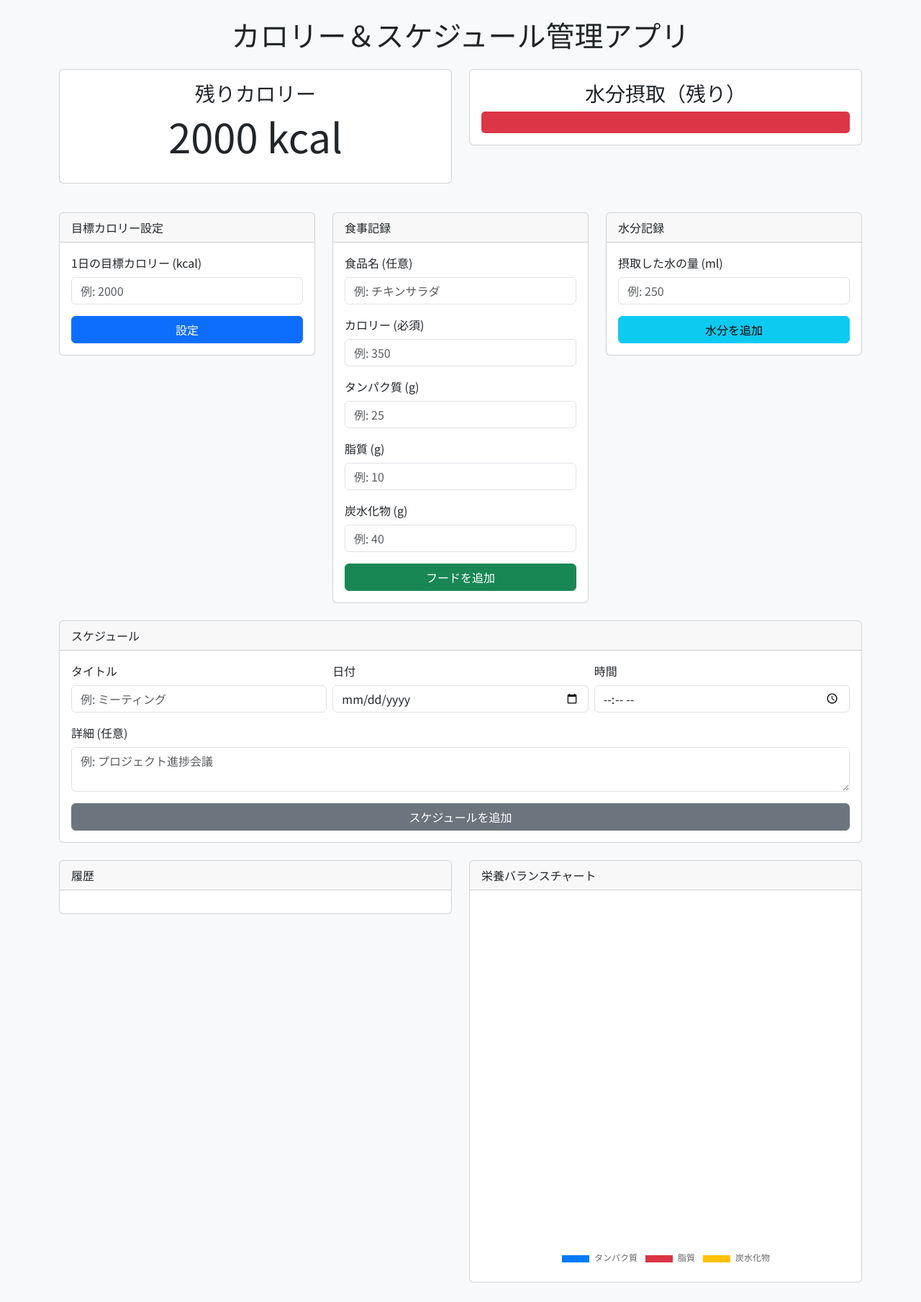
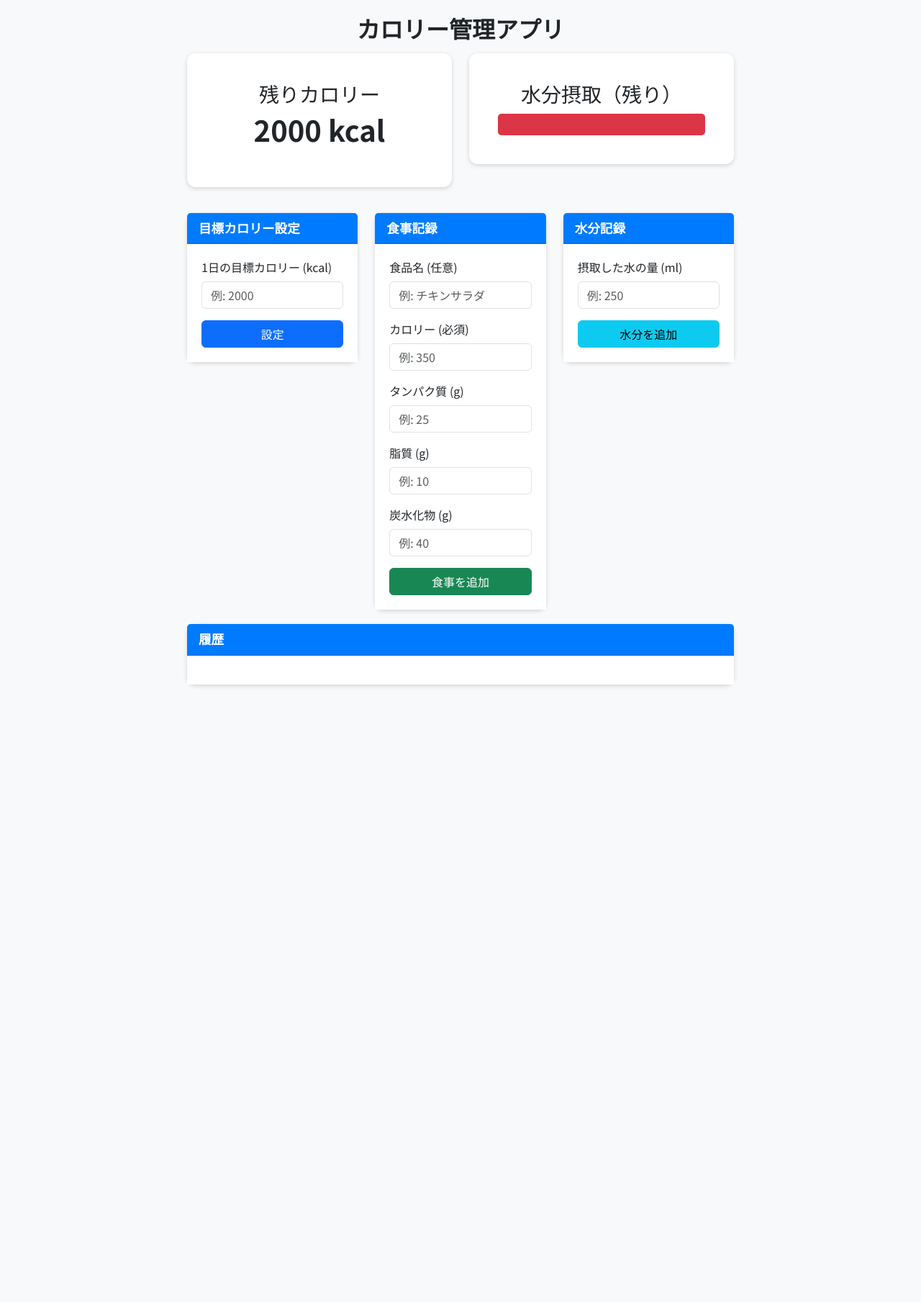
Before and after one commit to hyriam/calorie-app, a plain HTML site: page index.html in a window 1280 px wide. Shown: the whole page at 72% size. After the commit the page ends 991 px from the top, so only its background shows below. Drawn offline with nearby package versions, Linux system fonts and the light colour scheme.

Commit message:
Update index.html

```diff
--- a/index.html
+++ b/index.html
@@ -2,9 +2,9 @@
 <html lang="ja">
 <head>
   <meta charset="UTF-8">
-  <title>カロリー＆スケジュール管理アプリ</title>
+  <title>カロリー管理アプリ</title>
   <meta name="viewport" content="width=device-width, initial-scale=1">
-  <!-- マニフェストの指定 -->
+  <!-- マニフェストの指定（必要なら用意してください） -->
   <link rel="manifest" href="manifest.json">
   <!-- Bootstrap CSS / Google Fonts -->
   <link href="https://cdn.jsdelivr.net/npm/bootstrap@5.3.0/dist/css/bootstrap.min.css" rel="stylesheet">
@@ -13,26 +13,58 @@
     body {
       font-family: 'Noto Sans JP', sans-serif;
       background-color: #f8f9fa;
-      color: #212525;
-      transition: background-color 0.3s, color 0.3s;
+      color: #212529;
+      margin: 0;
+      padding: 0;
     }
-    /* ダークモード対応 */
-    @media (prefers-color-scheme: dark) {
-      body {
-        background-color: #121212;
-        color: #e0e0e0;
+    .container {
+      max-width: 800px;
+      margin: 0 auto;
+      padding: 20px;
     }
+    h1 {
+      font-size: 2rem;
+      font-weight: bold;
+      margin-bottom: 1rem;
+      text-align: center;
+    }
+    /* カードの見た目をアプリライクに */
     .card {
-        background-color: #1e1e1e;
+      margin-bottom: 20px;
+      border: none;
+      border-radius: 12px;
+      box-shadow: 0 2px 6px rgba(0,0,0,0.15);
     }
+    .card-header {
+      background-color: #007bff;
+      color: #fff;
+      font-weight: bold;
+      border-top-left-radius: 12px;
+      border-top-right-radius: 12px;
+      font-size: 1.1rem;
     }
-    /* 水分進捗バー（残り量が減るデザイン） */
+    .card-body {
+      background-color: #fff;
+      padding: 20px;
+      font-size: 1rem;
+    }
+    /* ダッシュボード用のスタイル */
+    .dashboard-card {
+      text-align: center;
+      padding: 20px;
+    }
+    .dashboard-card .display-4 {
+      font-size: 2.5rem;
+      font-weight: bold;
+    }
+    /* 水分進捗バー（残量が減るデザイン） */
     .progress-container {
       background-color: #28a745;
       height: 30px;
       border-radius: 5px;
       overflow: hidden;
       position: relative;
+      margin-top: 10px;
     }
     .progress-water {
       height: 30px;
@@ -47,26 +79,30 @@
       color: #fff;
       font-weight: bold;
     }
+    /* 履歴リストのスタイル */
+    .history-list-item {
+      font-size: 0.95rem;
+    }
   </style>
 </head>
 <body>
-  <div class="container my-4">
-    <h1 class="text-center mb-4">カロリー＆スケジュール管理アプリ</h1>
+  <div class="container">
+    <h1>カロリー管理アプリ</h1>
 
     <!-- ダッシュボード -->
-    <div class="row mb-4">
-      <div class="col-md-6 mb-3">
-        <div class="card">
-          <div class="card-body text-center">
+    <div class="row mb-3">
+      <div class="col-md-6">
+        <div class="card dashboard-card">
+          <div class="card-body">
             <h3>残りカロリー</h3>
             <p id="remaining-calories" class="display-4">-- kcal</p>
           </div>
         </div>
       </div>
-      <div class="col-md-6 mb-3">
-        <div class="card">
+      <div class="col-md-6">
+        <div class="card dashboard-card">
           <div class="card-body">
-            <h3 class="text-center">水分摂取（残り）</h3>
+            <h3>水分摂取（残り）</h3>
             <div class="progress-container">
               <div class="progress-water" id="water-progress" style="width: 100%;"></div>
               <span id="water-remaining-text">2000 ml</span>
@@ -79,7 +115,7 @@
     <!-- 入力フォーム群 -->
     <div class="row">
       <!-- 目標カロリー設定 -->
-      <div class="col-md-4 mb-4">
+      <div class="col-md-4">
         <div class="card">
           <div class="card-header">目標カロリー設定</div>
           <div class="card-body">
@@ -92,7 +128,7 @@
         </div>
       </div>
       <!-- 食事記録 -->
-      <div class="col-md-4 mb-4">
+      <div class="col-md-4">
         <div class="card">
           <div class="card-header">食事記録</div>
           <div class="card-body">
@@ -116,12 +152,12 @@
               <label for="carbs" class="form-label">炭水化物 (g)</label>
               <input type="number" id="carbs" class="form-control" placeholder="例: 40">
             </div>
-            <button id="add-food-btn" class="btn btn-success w-100">フードを追加</button>
+            <button id="add-food-btn" class="btn btn-success w-100">食事を追加</button>
           </div>
         </div>
       </div>
       <!-- 水分記録 -->
-      <div class="col-md-4 mb-4">
+      <div class="col-md-4">
         <div class="card">
           <div class="card-header">水分記録</div>
           <div class="card-body">
@@ -135,62 +171,18 @@
       </div>
     </div>
 
-    <!-- スケジュール -->
-    <div class="row mb-4">
-      <div class="col-md-12">
+    <!-- 履歴（全ての記録を日付付きで表示） -->
     <div class="card">
-          <div class="card-header">スケジュール</div>
+      <div class="card-header">履歴</div>
       <div class="card-body">
-            <div class="row g-2">
-              <div class="col-md-4">
-                <label for="schedule-title" class="form-label">タイトル</label>
-                <input type="text" id="schedule-title" class="form-control" placeholder="例: ミーティング">
-              </div>
-              <div class="col-md-4">
-                <label for="schedule-date" class="form-label">日付</label>
-                <input type="date" id="schedule-date" class="form-control">
-              </div>
-              <div class="col-md-4">
-                <label for="schedule-time" class="form-label">時間</label>
-                <input type="time" id="schedule-time" class="form-control">
-              </div>
-            </div>
-            <div class="mt-3">
-              <label for="schedule-desc" class="form-label">詳細 (任意)</label>
-              <textarea id="schedule-desc" class="form-control" rows="2" placeholder="例: プロジェクト進捗会議"></textarea>
-            </div>
-            <button id="add-schedule-btn" class="btn btn-secondary w-100 mt-3">スケジュールを追加</button>
-          </div>
+        <ul id="history-list" class="list-group">
+          <!-- ここに履歴が追加されます -->
+        </ul>
       </div>
     </div>
   </div>
 
-    <!-- 履歴＆チャート -->
-    <div class="row">
-      <!-- 履歴 -->
-      <div class="col-md-6 mb-4">
-        <div class="card">
-          <div class="card-header">履歴</div>
-          <div class="card-body">
-            <ul id="history-list" class="list-group">
-              <!-- 各種履歴がここに表示されます -->
-            </ul>
-          </div>
-        </div>
-      </div>
-      <!-- 栄養バランスチャート -->
-      <div class="col-md-6 mb-4">
-        <div class="card">
-          <div class="card-header">栄養バランスチャート</div>
-          <div class="card-body">
-            <canvas id="macroChart"></canvas>
-          </div>
-        </div>
-      </div>
-    </div>
-  </div>
-
-  <!-- サービスワーカーの登録 -->
+  <!-- サービスワーカーの登録（PWA 用） -->
   <script>
     if ('serviceWorker' in navigator) {
       navigator.serviceWorker.register('service-worker.js')
@@ -209,29 +201,51 @@
   <script src="https://cdn.jsdelivr.net/npm/chart.js"></script>
   <script src="https://cdn.jsdelivr.net/npm/moment@2.29.1/moment.min.js"></script>
 
-  <!-- メイン JavaScript: 入力処理、保存、更新 -->
+  <!-- メイン JavaScript -->
   <script>
-    // 定数＆初期設定（localStorage 利用）
-    const TARGET_CALORIES_KEY    = 'targetCalories';
-    const REMAINING_CALORIES_KEY = 'remainingCalories';
-    const FOOD_HISTORY_KEY       = 'foodHistory';
-    const WATER_HISTORY_KEY      = 'waterHistory';
-    const SCHEDULE_HISTORY_KEY   = 'scheduleHistory';
-    const TOTAL_WATER_KEY        = 'totalWater';
-    const DAILY_WATER_GOAL       = 2000; // ml
+    /*************************************
+     * 定数・初期設定（localStorage利用）
+     *************************************/
+    const TARGET_CALORIES_KEY = 'targetCalories';
+    const FOOD_HISTORY_KEY    = 'foodHistory';
+    const WATER_HISTORY_KEY   = 'waterHistory';
+    const DAILY_WATER_GOAL    = 2000; // ml
 
-    let targetCalories    = parseInt(localStorage.getItem(TARGET_CALORIES_KEY)) || 2000;
-    let remainingCalories = parseInt(localStorage.getItem(REMAINING_CALORIES_KEY)) || targetCalories;
-    let foodHistory       = JSON.parse(localStorage.getItem(FOOD_HISTORY_KEY)) || [];
-    let waterHistory      = JSON.parse(localStorage.getItem(WATER_HISTORY_KEY)) || [];
-    let scheduleHistory   = JSON.parse(localStorage.getItem(SCHEDULE_HISTORY_KEY)) || [];
-    let totalWater        = parseInt(localStorage.getItem(TOTAL_WATER_KEY)) || 0;
+    // targetCalories はユーザー設定値。初期値は localStorage から取得（なければ 2000）
+    let targetCalories = parseInt(localStorage.getItem(TARGET_CALORIES_KEY)) || 2000;
+    // 履歴は配列として保存（各エントリーは {timestamp, …}）
+    let foodHistory  = JSON.parse(localStorage.getItem(FOOD_HISTORY_KEY)) || [];
+    let waterHistory = JSON.parse(localStorage.getItem(WATER_HISTORY_KEY)) || [];
 
-    // ダッシュボード＆水分進捗バー更新
+    // 今日の日付文字列（YYYY-MM-DD形式）
+    function getToday() {
+      return moment().format('YYYY-MM-DD');
+    }
+
+    // 今日の食事記録を抽出して合計カロリーを計算
+    function getTodayFoodCalories() {
+      let today = getToday();
+      return foodHistory
+        .filter(entry => moment(entry.timestamp).format('YYYY-MM-DD') === today)
+        .reduce((sum, entry) => sum + entry.calories, 0);
+    }
+
+    // 今日の水分記録を抽出して合計水分量を計算
+    function getTodayWaterTotal() {
+      let today = getToday();
+      return waterHistory
+        .filter(entry => moment(entry.timestamp).format('YYYY-MM-DD') === today)
+        .reduce((sum, entry) => sum + entry.amount, 0);
+    }
+
+    // ダッシュボードの更新（今日の記録に基づく）
     function updateDashboard() {
+      let todayFood = getTodayFoodCalories();
+      let todayWater = getTodayWaterTotal();
+      let remainingCalories = Math.max(targetCalories - todayFood, 0);
       $('#remaining-calories').text(remainingCalories + ' kcal');
-      let waterRemaining = DAILY_WATER_GOAL - totalWater;
-      if(waterRemaining < 0) waterRemaining = 0;
+
+      let waterRemaining = Math.max(DAILY_WATER_GOAL - todayWater, 0);
       $('#water-remaining-text').text(waterRemaining + ' ml');
       let percentage = (waterRemaining / DAILY_WATER_GOAL) * 100;
       $('#water-progress').css('width', percentage + '%');
@@ -240,46 +254,46 @@
     // 各種データを localStorage に保存
     function saveData() {
       localStorage.setItem(TARGET_CALORIES_KEY, targetCalories);
-      localStorage.setItem(REMAINING_CALORIES_KEY, remainingCalories);
       localStorage.setItem(FOOD_HISTORY_KEY, JSON.stringify(foodHistory));
       localStorage.setItem(WATER_HISTORY_KEY, JSON.stringify(waterHistory));
-      localStorage.setItem(SCHEDULE_HISTORY_KEY, JSON.stringify(scheduleHistory));
-      localStorage.setItem(TOTAL_WATER_KEY, totalWater);
     }
 
-    // 履歴リストのレンダリング（食事・水分・スケジュール）
+    // 履歴リストのレンダリング（食事・水分の両方をタイムスタンプ順に統合）
     function renderHistory() {
       const $list = $('#history-list');
       $list.empty();
-      // 食事履歴
-      foodHistory.forEach(entry => {
-        const time = moment(entry.timestamp).format('YYYY-MM-DD HH:mm');
-        const li = `<li class="list-group-item">[食事] ${entry.foodName || '食品'} - ${entry.calories} kcal, P:${entry.protein}g, F:${entry.fat}g, C:${entry.carbs}g (${time})</li>`;
-        $list.append(li);
-      });
-      // 水分履歴
-      waterHistory.forEach(entry => {
-        const time = moment(entry.timestamp).format('YYYY-MM-DD HH:mm');
-        const li = `<li class="list-group-item">[水分] ${entry.amount} ml (${time})</li>`;
-        $list.append(li);
-      });
-      // スケジュール履歴
-      scheduleHistory.forEach(entry => {
-        const time = moment(entry.datetime).format('YYYY-MM-DD HH:mm');
-        const li = `<li class="list-group-item">[予定] ${entry.title} - ${time} ${entry.desc ? '- ' + entry.desc : ''}</li>`;
+      // 食事記録に type プロパティを追加して統合
+      let allLogs = foodHistory.map(entry => ({
+        type: '食事',
+        timestamp: entry.timestamp,
+        detail: `${entry.foodName || '食品'} - ${entry.calories} kcal (P:${entry.protein}g, F:${entry.fat}g, C:${entry.carbs}g)`
+      }));
+      // 水分記録にも type プロパティを追加
+      allLogs = allLogs.concat(waterHistory.map(entry => ({
+        type: '水分',
+        timestamp: entry.timestamp,
+        detail: `${entry.amount} ml`
+      })));
+      // タイムスタンプで降順にソート
+      allLogs.sort((a, b) => new Date(b.timestamp) - new Date(a.timestamp));
+
+      // 各ログをリストアイテムとして追加
+      allLogs.forEach(log => {
+        let timeStr = moment(log.timestamp).format('YYYY-MM-DD HH:mm');
+        let li = `<li class="list-group-item history-list-item">[${log.type}] ${log.detail} (${timeStr})</li>`;
         $list.append(li);
       });
     }
 
-    // Chart.js: 栄養バランスチャート更新
+    // Chart.js: 今日の栄養バランスチャート更新（任意で実装可）
     let macroChart;
     function updateChart() {
-      let totalProtein = 0, totalFat = 0, totalCarbs = 0;
-      foodHistory.forEach(entry => {
-        totalProtein += parseFloat(entry.protein) || 0;
-        totalFat     += parseFloat(entry.fat) || 0;
-        totalCarbs   += parseFloat(entry.carbs) || 0;
-      });
+      // 今日の食事記録のみを対象
+      let todayEntries = foodHistory.filter(entry => moment(entry.timestamp).format('YYYY-MM-DD') === getToday());
+      let totalProtein = todayEntries.reduce((sum, entry) => sum + (parseFloat(entry.protein) || 0), 0);
+      let totalFat     = todayEntries.reduce((sum, entry) => sum + (parseFloat(entry.fat) || 0), 0);
+      let totalCarbs   = todayEntries.reduce((sum, entry) => sum + (parseFloat(entry.carbs) || 0), 0);
+
       const data = {
         labels: ['タンパク質', '脂質', '炭水化物'],
         datasets: [{
@@ -291,7 +305,9 @@
         macroChart.data = data;
         macroChart.update();
       } else {
-        const ctx = document.getElementById('macroChart').getContext('2d');
+        // ※ チャートを表示する場合は、HTMLに <canvas id="macroChart"></canvas> を配置してください
+        const ctx = document.getElementById('macroChart')?.getContext('2d');
+        if(ctx) {
           macroChart = new Chart(ctx, {
             type: 'pie',
             data: data,
@@ -302,20 +318,20 @@
           });
         }
       }
+    }
 
-    // 初期表示時に各 UI を更新（保存済みデータの読み込み）
+    // 初期表示時の更新処理
     $(document).ready(function(){
       updateDashboard();
       renderHistory();
       updateChart();
     });
 
-    // イベント：目標カロリー設定
+    // イベントリスナー：目標カロリー設定
     $('#set-target-calories-btn').click(function(){
       const val = parseInt($('#target-calories').val());
-      if(val > 0){
-        targetCalories    = val;
-        remainingCalories = val;
+      if(val > 0) {
+        targetCalories = val;
         saveData();
         updateDashboard();
         alert('目標カロリーを設定しました！');
@@ -324,14 +340,14 @@
       }
     });
 
-    // イベント：食事記録追加
+    // イベントリスナー：食事記録追加
     $('#add-food-btn').click(function(){
       const foodName = $('#food-name').val();
       const calories = parseInt($('#food-calories').val());
       const protein  = parseFloat($('#protein').val()) || 0;
       const fat      = parseFloat($('#fat').val()) || 0;
       const carbs    = parseFloat($('#carbs').val()) || 0;
-      if(isNaN(calories) || calories <= 0){
+      if(isNaN(calories) || calories <= 0) {
         alert('正しいカロリー値を入力してください');
         return;
       }
@@ -344,47 +360,28 @@
         timestamp: new Date().toISOString()
       };
       foodHistory.push(entry);
-      remainingCalories = Math.max(remainingCalories - calories, 0);
       saveData();
       updateDashboard();
       renderHistory();
       updateChart();
+      // 入力欄をクリア
       $('#food-name, #food-calories, #protein, #fat, #carbs').val('');
     });
 
-    // イベント：水分記録追加
+    // イベントリスナー：水分記録追加
     $('#add-water-btn').click(function(){
       const amount = parseInt($('#water-amount').val());
-      if(isNaN(amount) || amount <= 0){
+      if(isNaN(amount) || amount <= 0) {
         alert('正しい水の量を入力してください');
         return;
       }
       const entry = { amount, timestamp: new Date().toISOString() };
       waterHistory.push(entry);
-      totalWater += amount;
       saveData();
       updateDashboard();
       renderHistory();
       $('#water-amount').val('');
     });
-
-    // イベント：スケジュール追加
-    $('#add-schedule-btn').click(function(){
-      const title = $('#schedule-title').val();
-      const date  = $('#schedule-date').val();
-      const time  = $('#schedule-time').val();
-      const desc  = $('#schedule-desc').val();
-      if(!title || !date || !time){
-        alert('タイトル、日付、時間は必須です');
-        return;
-      }
-      const datetime = new Date(date + 'T' + time);
-      const entry = { title, datetime: datetime.toISOString(), desc };
-      scheduleHistory.push(entry);
-      saveData();
-      renderHistory();
-      $('#schedule-title, #schedule-date, #schedule-time, #schedule-desc').val('');
-    });
   </script>
 </body>
 </html>
```
Lines whose indentation alone changed are shown as unchanged.
